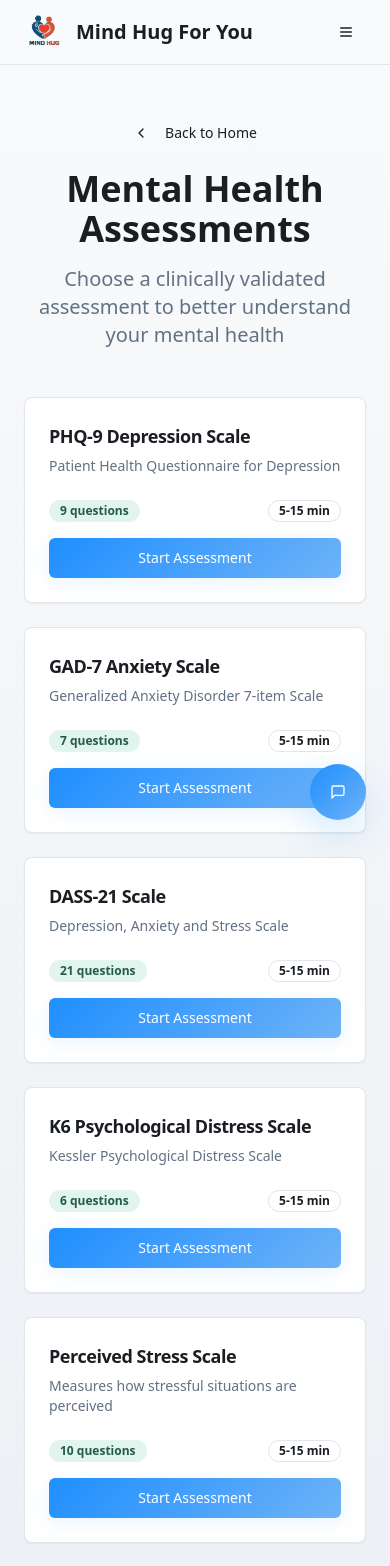
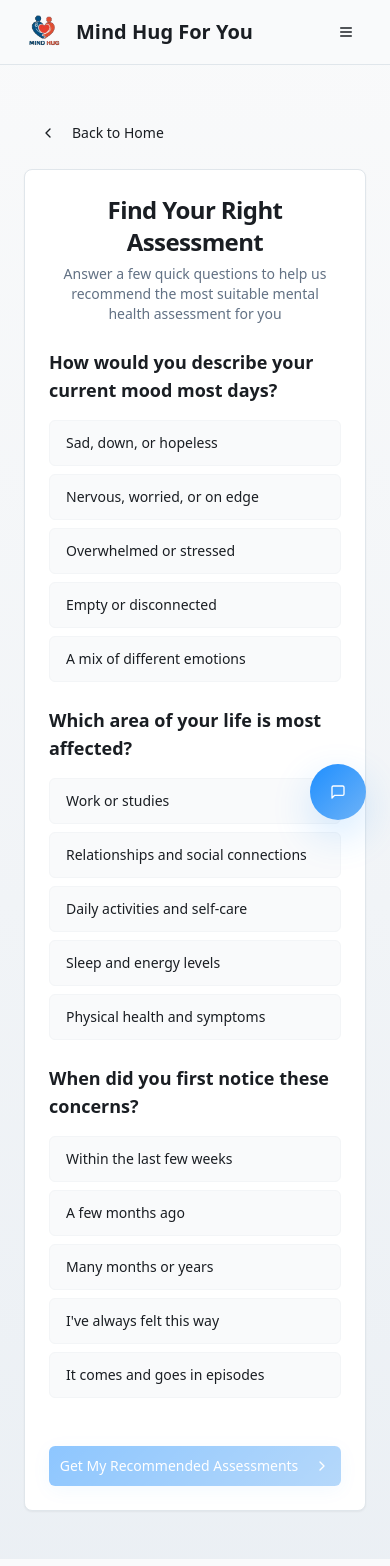
Before and after one commit to djamy2006/emotion-care-hub, a React (Vite) app: page /assessment in a window 390 px wide. Shown: the top 1566 px of the page. Built offline with nearby package versions, Linux system fonts and the light colour scheme.

Commit message:
Add pre-assessment questionnaire and CTA
Implement a pre-assessment questionnaire to guide users to appropriate tests. Add a call-to-action after assessment results. Reorder package page tabs.

```diff
--- a/src/pages/Assessment.tsx
+++ b/src/pages/Assessment.tsx
@@ -6,10 +6,47 @@ import { Badge } from "@/components/ui/badge";
 import { Input } from "@/components/ui/input";
 import { Label } from "@/components/ui/label";
 import { Select, SelectContent, SelectItem, SelectTrigger, SelectValue } from "@/components/ui/select";
-import { ChevronLeft, ChevronRight, RotateCcw, User, Mail, Phone, Calendar } from "lucide-react";
+import { ChevronLeft, ChevronRight, RotateCcw, User, Mail, Phone, Calendar, CheckCircle } from "lucide-react";
 import { useNavigate } from "react-router-dom";
 import { Navigation } from "@/components/Navigation";
 import { AIChat } from "@/components/AIChat";
+
+// Pre-assessment questionnaire to identify suitable tests
+const preAssessmentQuestions = [
+  {
+    id: 1,
+    question: "How would you describe your current mood most days?",
+    options: [
+      { value: "sad", label: "Sad, down, or hopeless", tests: ["phq-9", "dass-21"] },
+      { value: "anxious", label: "Nervous, worried, or on edge", tests: ["gad-7", "dass-21"] },
+      { value: "stressed", label: "Overwhelmed or stressed", tests: ["pss", "k6"] },
+      { value: "empty", label: "Empty or disconnected", tests: ["phq-9", "who-5"] },
+      { value: "mixed", label: "A mix of different emotions", tests: ["dass-21", "k6"] }
+    ]
+  },
+  {
+    id: 2,
+    question: "Which area of your life is most affected?",
+    options: [
+      { value: "work", label: "Work or studies", tests: ["pss", "gad-7"] },
+      { value: "relationships", label: "Relationships and social connections", tests: ["phq-9", "who-5"] },
+      { value: "daily", label: "Daily activities and self-care", tests: ["phq-9", "dass-21"] },
+      { value: "sleep", label: "Sleep and energy levels", tests: ["phq-9", "k6"] },
+      { value: "physical", label: "Physical health and symptoms", tests: ["dass-21", "pss"] }
+    ]
+  },
+  {
+    id: 3,
+    question: "When did you first notice these concerns?",
+    options: [
+      { value: "recent", label: "Within the last few weeks", tests: ["gad-7", "pss"] },
+      { value: "months", label: "A few months ago", tests: ["phq-9", "dass-21"] },
+      { value: "long", label: "Many months or years", tests: ["dass-21", "who-5"] },
+      { value: "always", label: "I've always felt this way", tests: ["phq-9", "k6"] },
+      { value: "episodes", label: "It comes and goes in episodes", tests: ["gad-7", "dass-21"] }
+    ]
+  }
+];
 
 const assessments = {
   "phq-9": {
@@ -156,6 +193,9 @@ const Assessment = () => {
   const [isCompleted, setIsCompleted] = useState(false);
   const [isChatOpen, setIsChatOpen] = useState(false);
   const [showUserDetails, setShowUserDetails] = useState(false);
+  const [showPreAssessment, setShowPreAssessment] = useState(true);
+  const [preAssessmentAnswers, setPreAssessmentAnswers] = useState<string[]>([]);
+  const [recommendedTests, setRecommendedTests] = useState<string[]>([]);
   const [userDetails, setUserDetails] = useState({
     age: "",
     gender: "",
@@ -234,14 +274,109 @@ const Assessment = () => {
     return { level: "Unknown", color: "bg-gray-500" };
   };
 
+  const handlePreAssessmentAnswer = (questionIndex: number, value: string) => {
+    const newAnswers = [...preAssessmentAnswers];
+    newAnswers[questionIndex] = value;
+    setPreAssessmentAnswers(newAnswers);
+  };
+
+  const generateRecommendations = () => {
+    const testCounts: Record<string, number> = {};
+
+    preAssessmentAnswers.forEach((answer, index) => {
+      const question = preAssessmentQuestions[index];
+      const selectedOption = question.options.find(opt => opt.value === answer);
+      if (selectedOption) {
+        selectedOption.tests.forEach(test => {
+          testCounts[test] = (testCounts[test] || 0) + 1;
+        });
+      }
+    });
+
+    const sortedTests = Object.entries(testCounts)
+      .sort(([,a], [,b]) => b - a)
+      .slice(0, 3)
+      .map(([test]) => test);
+
+    setRecommendedTests(sortedTests);
+    setShowPreAssessment(false);
+  };
+
   const resetAssessment = () => {
     setSelectedAssessment(null);
     setCurrentQuestion(0);
     setAnswers([]);
     setIsCompleted(false);
     setShowUserDetails(false);
+    setShowPreAssessment(true);
+    setPreAssessmentAnswers([]);
+    setRecommendedTests([]);
     setUserDetails({ age: "", gender: "", email: "", phone: "" });
   };
+
+  // Pre-assessment questionnaire
+  if (showPreAssessment) {
+    return (
+      <div className="min-h-screen bg-gradient-calm">
+        <Navigation />
+        <div className="py-12">
+          <div className="container mx-auto px-6">
+            <div className="max-w-2xl mx-auto">
+              <Button
+                variant="ghost"
+                onClick={() => navigate("/")}
+                className="mb-4"
+              >
+                <ChevronLeft className="h-4 w-4 mr-2" />
+                Back to Home
+              </Button>
+
+              <Card className="shadow-medium">
+                <CardHeader className="text-center">
+                  <CardTitle className="text-2xl">Find Your Right Assessment</CardTitle>
+                  <CardDescription>
+                    Answer a few quick questions to help us recommend the most suitable mental health assessment for you
+                  </CardDescription>
+                </CardHeader>
+                <CardContent className="space-y-6">
+                  {preAssessmentQuestions.map((question, index) => (
+                    <div key={question.id} className="space-y-4">
+                      <h3 className="font-semibold text-lg">{question.question}</h3>
+                      <div className="space-y-2">
+                        {question.options.map((option) => (
+                          <Button
+                            key={option.value}
+                            variant={preAssessmentAnswers[index] === option.value ? "therapeutic" : "outline"}
+                            className="w-full justify-start text-left h-auto py-3"
+                            onClick={() => handlePreAssessmentAnswer(index, option.value)}
+                          >
+                            {option.label}
+                          </Button>
+                        ))}
+                      </div>
+                    </div>
+                  ))}
+
+                  <div className="pt-6">
+                    <Button
+                      variant="therapeutic"
+                      className="w-full"
+                      onClick={generateRecommendations}
+                      disabled={preAssessmentAnswers.length < preAssessmentQuestions.length}
+                    >
+                      Get My Recommended Assessments
+                      <ChevronRight className="h-4 w-4 ml-2" />
+                    </Button>
+                  </div>
+                </CardContent>
+              </Card>
+            </div>
+          </div>
+        </div>
+        <AIChat isOpen={isChatOpen} onToggle={() => setIsChatOpen(!isChatOpen)} />
+      </div>
+    );
+  }
 
   if (!selectedAssessment) {
     return (
@@ -252,18 +387,54 @@ const Assessment = () => {
           <div className="text-center mb-12">
             <Button
               variant="ghost"
-              onClick={() => navigate("/")}
+              onClick={() => setShowPreAssessment(true)}
               className="mb-4"
             >
               <ChevronLeft className="h-4 w-4 mr-2" />
-              Back to Home
+              Back to Questionnaire
             </Button>
-            <h1 className="text-4xl font-bold text-foreground mb-4">Mental Health Assessments</h1>
+            <h1 className="text-4xl font-bold text-foreground mb-4">Recommended Assessments</h1>
             <p className="text-xl text-muted-foreground max-w-2xl mx-auto">
-              Choose a clinically validated assessment to better understand your mental health
+              Based on your responses, these assessments are most suitable for you
             </p>
           </div>
 
+          {/* Recommended Tests */}
+          {recommendedTests.length > 0 && (
+            <div className="mb-8">
+              <h2 className="text-2xl font-semibold text-center mb-6">AI Recommended for You</h2>
+              <div className="grid md:grid-cols-2 lg:grid-cols-3 gap-6 max-w-6xl mx-auto">
+                {recommendedTests.map((id) => {
+                  const assessment = assessments[id as keyof typeof assessments];
+                  return (
+                    <Card key={id} className="hover:shadow-medium transition-all duration-300 cursor-pointer border-primary/50 bg-gradient-to-br from-primary/5 to-accent-warm/5" onClick={() => handleAssessmentSelect(id)}>
+                      <CardHeader>
+                        <div className="flex items-center space-x-2">
+                          <CheckCircle className="h-5 w-5 text-primary" />
+                          <Badge variant="default">Recommended</Badge>
+                        </div>
+                        <CardTitle className="text-lg">{assessment.title}</CardTitle>
+                        <CardDescription className="text-sm">{assessment.description}</CardDescription>
+                      </CardHeader>
+                      <CardContent>
+                        <div className="flex justify-between items-center mb-4">
+                          <Badge variant="secondary">{assessment.questions.length} questions</Badge>
+                          <Badge variant="outline">5-15 min</Badge>
+                        </div>
+                        <Button variant="therapeutic" className="w-full">
+                          Start Assessment
+                        </Button>
+                      </CardContent>
+                    </Card>
+                  );
+                })}
+              </div>
+            </div>
+          )}
+
+          {/* All Available Tests */}
+          <div className="border-t pt-8">
+            <h2 className="text-2xl font-semibold text-center mb-6">All Available Assessments</h2>
             <div className="grid md:grid-cols-2 lg:grid-cols-3 gap-6 max-w-6xl mx-auto">
               {Object.entries(assessments).map(([id, assessment]) => (
                 <Card key={id} className="hover:shadow-medium transition-all duration-300 cursor-pointer" onClick={() => handleAssessmentSelect(id)}>
@@ -282,6 +453,7 @@ const Assessment = () => {
                   </CardContent>
                 </Card>
               ))}
+            </div>
           </div>
           </div>
         </div>
@@ -449,29 +621,50 @@ const Assessment = () => {
                   </p>
                 </div>
 
+                <div className="space-y-4">
+                  {/* Professional Help CTA */}
                   <div className="bg-gradient-to-r from-primary/10 to-accent-warm/10 p-6 rounded-lg text-center">
                     <h3 className="font-semibold text-lg mb-2">Ready to get professional help?</h3>
                     <p className="text-sm text-muted-foreground mb-4">
                       Join our platform to access certified mental health professionals,
                       flexible therapy options, and a supportive community.
                     </p>
-                  <div className="flex flex-col sm:flex-row gap-4">
                     <Button
                       variant="hero"
-                      className="flex-1"
+                      className="w-full"
                       onClick={() => navigate("/signup")}
                     >
                       Sign Up for Professional Support
                     </Button>
+                  </div>
+
+                  {/* Call Request CTA */}
+                  <div className="bg-gradient-to-r from-accent-warm/10 to-secondary-accent/10 p-6 rounded-lg text-center">
+                    <h3 className="font-semibold text-lg mb-2">Want to speak with someone today?</h3>
+                    <p className="text-sm text-muted-foreground mb-4">
+                      Request a call from our mental health team to discuss your results
+                      and explore personalized treatment options.
+                    </p>
                     <Button
                       variant="outline"
+                      className="w-full"
+                      onClick={() => {
+                        // This would normally trigger a call request form or direct to contact
+                        alert("Call request feature - would normally open a contact form or schedule a call");
+                      }}
+                    >
+                      Request a Call from Our Team
+                    </Button>
+                  </div>
+
+                  <Button
+                    variant="ghost"
                     onClick={resetAssessment}
-                      className="flex-1"
+                    className="w-full"
                   >
                     <RotateCcw className="h-4 w-4 mr-2" />
                     Take Another Assessment
                   </Button>
-                  </div>
                 </div>
               </CardContent>
             </Card>
--- a/src/pages/PlanSelection.tsx
+++ b/src/pages/PlanSelection.tsx
@@ -164,11 +164,11 @@ const PlanSelection = () => {
             </p>
           </div>
 
-          <Tabs defaultValue="subscription" className="max-w-6xl mx-auto">
+            <Tabs defaultValue="payperuse" className="max-w-6xl mx-auto">
             <TabsList className="grid w-full grid-cols-3 mb-8">
-              <TabsTrigger value="subscription">Best Value Packages</TabsTrigger>
+              <TabsTrigger value="payperuse">Pay Per Use</TabsTrigger>
               <TabsTrigger value="appointments">Scheduled Sessions</TabsTrigger>
-              <TabsTrigger value="payperuse">Pay Per Use</TabsTrigger>
+              <TabsTrigger value="subscription">Special Packages</TabsTrigger>
             </TabsList>
 
             {/* Subscription Plans */}
```
Lines whose indentation alone changed are shown as unchanged.
